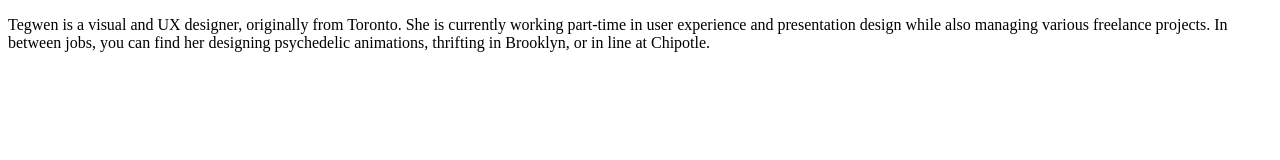
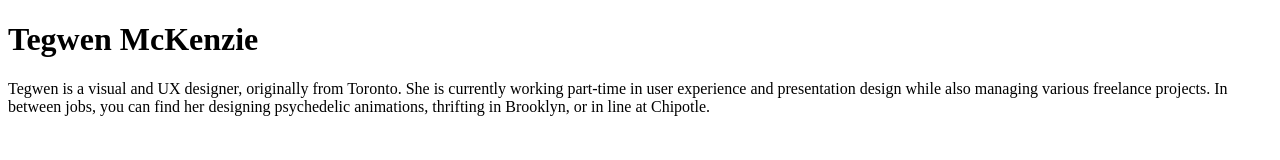
Before and after one commit to mckenzietegwen/hello-world, a plain HTML site: page index.html in a window 1280 px wide. Drawn offline with Linux system fonts and the light colour scheme.

Commit message:
Update index.html

```diff
--- a/index.html
+++ b/index.html
@@ -1,9 +1,10 @@
 <!DOCTYPE html>
 <html>
 	<head>
-		<title>Tegwen McKenzie</title>
+		<title>Hello world!</title>
 	</head>
 	<body>
+		<h1>Tegwen McKenzie</h1>
 		<p>Tegwen is a visual and UX designer, originally from Toronto. She is currently working part-time in user experience and presentation design while also managing various freelance projects. In between jobs, you can find her designing psychedelic animations, thrifting in Brooklyn, or in line at Chipotle.</p>
 	</body>
 </html>
```
